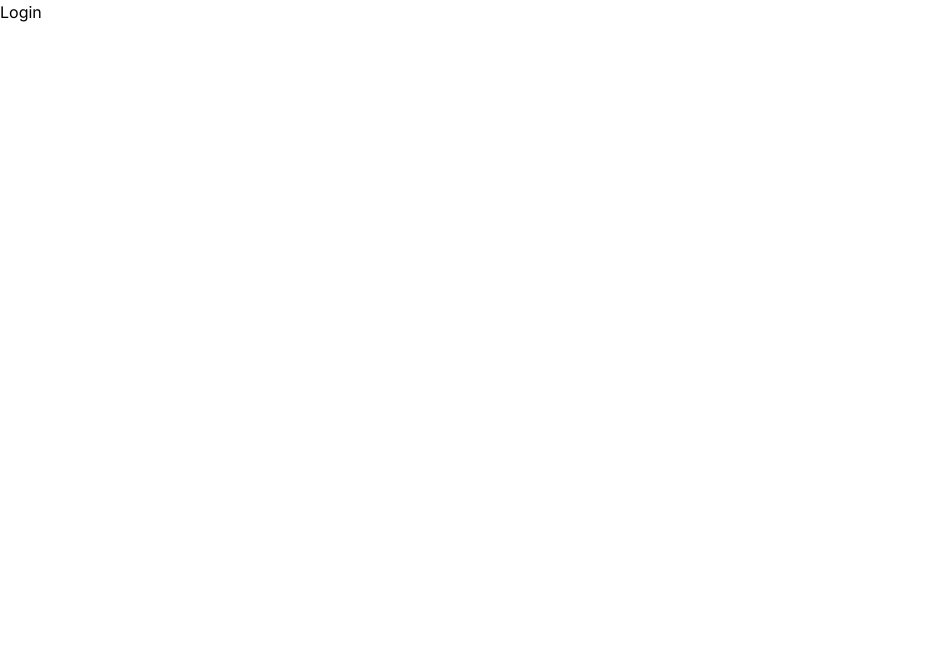
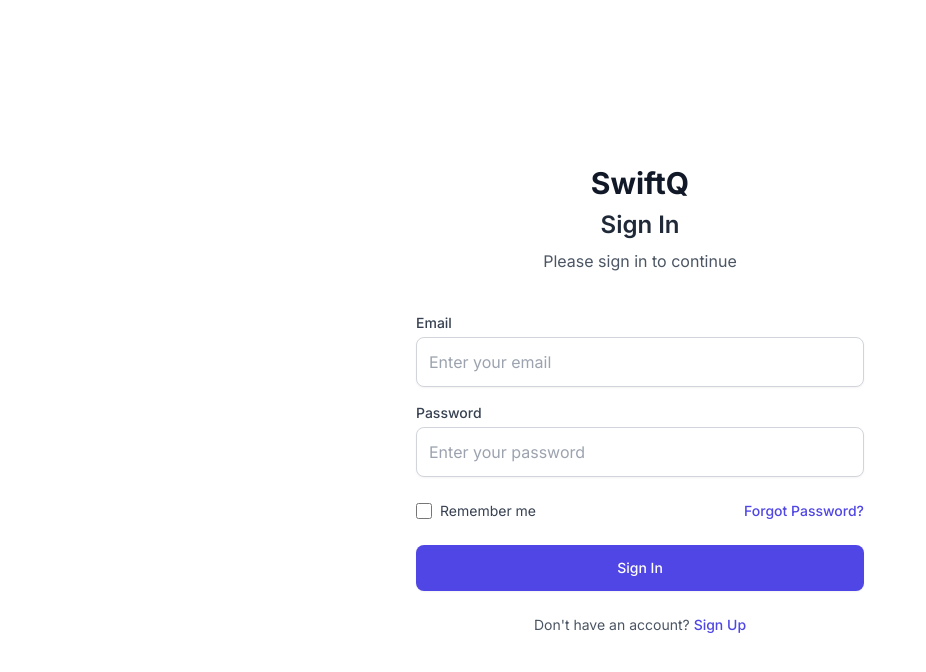
Before and after one commit to MohamDahALU/foundations-swiftq, a React (Vite) app: page /login in a window 1280 px wide. Shown: the top 672 px of the page, without its empty margins (0-926 px from the left). Built offline with nearby package versions, Linux system fonts and the light colour scheme.

Commit message:
feat: add join login design

```diff
--- a/src/App.tsx
+++ b/src/App.tsx
@@ -1,6 +1,7 @@
 import { createBrowserRouter, RouterProvider } from "react-router-dom";
 import Home from "./pages/Home";
 import JoinQueue from "./pages/JoinQueue";
+import Login from "./pages/Login";
 
 const router = createBrowserRouter([
   {
@@ -44,7 +45,7 @@ const router = createBrowserRouter([
       // Auth Views
       {
         path: "/login",
-        element: <h1>Login</h1>
+        element: <Login />
       },
       {
         path: "/register",
--- a/src/pages/JoinQueue.tsx
+++ b/src/pages/JoinQueue.tsx
@@ -0,0 +1,75 @@
+import logoFull from "../assets/logoFull.png";
+import rays from "../assets/rays.png";
+
+import { useState } from "react";
+
+export default function JoinQueue() {
+  const [name, setName] = useState("");
+
+  return (
+    <>
+      <div className="min-h-screen bg-primary flex flex-col items-center py-0 px-4 relative">
+        {/* Top rays */}
+        <div className="flex justify-center w-52 -mt-5">
+          <img src={rays} />
+        </div>
+
+        {/* Logo */}
+        <div className="bg-white rounded-full w-full max-w-md pb-6 mb-4 flex justify-center">
+          <img src={logoFull} alt="Logo" className="max-h-20" />
+        </div>
+
+        {/* Main Card */}
+        <div className="bg-white rounded-3xl w-full max-w-md p-6 mb-4">
+          <h2 className="text-2xl font-bold text-center mb-4">My Queue</h2>
+
+          {/* Previous positions section */}
+          <div className="bg-lime-100 rounded-2xl p-6 mb-8">
+            <h3 className="text-xl font-bold mb-2">Your Previous Positions</h3>
+            <p className="text-base mb-1">You already have active positions in this queue.</p>
+            <p className="text-base mb-6">You can return to one of them:</p>
+
+            <div className="mb-4">
+              <h4 className="text-xl font-bold">Customer 2</h4>
+              <p className="text-sm">Joined: 7/1/2025, 10:54:44 AM</p>
+              <p className="text-sm">Status: <span className="text-red-500">Waiting</span></p>
+            </div>
+
+            <button className="bg-primary rounded-full py-2 px-12 w-full max-w-xs mx-auto block mb-4">
+              Return
+            </button>
+
+            <p className="text-center">Or join as a new customer below.</p>
+          </div>
+
+          {/* Join form */}
+          <div className="mb-6">
+            <label htmlFor="name" className="block text-xl font-bold mb-2">Your Name</label>
+            <input
+              type="text"
+              id="name"
+              value={name}
+              onChange={(e) => setName(e.target.value)}
+              placeholder="Enter your name (Optional)"
+              className="w-full border border-lime-300 rounded-full py-3 px-4"
+            />
+          </div>
+
+          <button className="bg-primary rounded-full py-4 px-6 w-full font-bold text-lg">
+            Join Queue
+          </button>
+        </div>
+
+        {/* Bottom rays */}
+        <div className="flex justify-center w-52">
+          <img src={rays} className="rotate-180" />
+        </div>
+
+        {/* Footer */}
+        <footer className="text-xs text-center">
+          © 2025 SwiftQ. All rights reserved.
+        </footer>
+      </div>
+    </>
+  );
+}
--- /dev/null
+++ b/src/pages/Login.tsx
@@ -0,0 +1,101 @@
+import { useState } from 'react';
+import { Link } from 'react-router-dom';
+
+export default function Login() {
+  const [email, setEmail] = useState('');
+  const [password, setPassword] = useState('');
+
+  const handleSubmit = (e: React.FormEvent) => {
+    e.preventDefault();
+    // Handle login logic here
+    console.log({ email, password });
+  };
+
+  return (
+    <div className="min-h-screen flex items-center justify-center bg-white p-4">
+      <div className="max-w-md w-full">
+        <div className="text-center mb-10">
+          <h1 className="text-3xl font-bold text-gray-900">SwiftQ</h1>
+          <h2 className="mt-2 text-2xl font-semibold text-gray-800">Sign In</h2>
+          <p className="mt-2 text-gray-600">Please sign in to continue</p>
+        </div>
+
+        <form className="space-y-6" onSubmit={handleSubmit}>
+          <div className="space-y-4">
+            <div>
+              <label htmlFor="email" className="block text-sm font-medium text-gray-700 mb-1">
+                Email
+              </label>
+              <input
+                id="email"
+                name="email"
+                type="email"
+                autoComplete="email"
+                required
+                className="appearance-none block w-full px-3 py-3 border border-gray-300 rounded-lg shadow-sm placeholder-gray-400 focus:outline-none focus:ring-indigo-500 focus:border-indigo-500"
+                placeholder="Enter your email"
+                value={email}
+                onChange={(e) => setEmail(e.target.value)}
+              />
+            </div>
+
+            <div>
+              <label htmlFor="password" className="block text-sm font-medium text-gray-700 mb-1">
+                Password
+              </label>
+              <input
+                id="password"
+                name="password"
+                type="password"
+                autoComplete="current-password"
+                required
+                className="appearance-none block w-full px-3 py-3 border border-gray-300 rounded-lg shadow-sm placeholder-gray-400 focus:outline-none focus:ring-indigo-500 focus:border-indigo-500"
+                placeholder="Enter your password"
+                value={password}
+                onChange={(e) => setPassword(e.target.value)}
+              />
+            </div>
+          </div>
+
+          <div className="flex items-center justify-between">
+            <div className="flex items-center">
+              <input
+                id="remember-me"
+                name="remember-me"
+                type="checkbox"
+                className="h-4 w-4 text-indigo-600 focus:ring-indigo-500 border-gray-300 rounded"
+              />
+              <label htmlFor="remember-me" className="ml-2 block text-sm text-gray-700">
+                Remember me
+              </label>
+            </div>
+
+            <div className="text-sm">
+              <a href="#" className="font-medium text-indigo-600 hover:text-indigo-500">
+                Forgot Password?
+              </a>
+            </div>
+          </div>
+
+          <div>
+            <button
+              type="submit"
+              className="w-full flex justify-center py-3 px-4 border border-transparent rounded-lg shadow-sm text-sm font-medium text-white bg-indigo-600 hover:bg-indigo-700 focus:outline-none focus:ring-2 focus:ring-offset-2 focus:ring-indigo-500"
+            >
+              Sign In
+            </button>
+          </div>
+        </form>
+
+        <div className="mt-6 text-center">
+          <p className="text-sm text-gray-600">
+            Don't have an account?{' '}
+            <Link to="/register" className="font-medium text-indigo-600 hover:text-indigo-500">
+              Sign Up
+            </Link>
+          </p>
+        </div>
+      </div>
+    </div>
+  );
+}
```
Also changed, not shown: src/assets/logoBanner.png (added), src/assets/logoFull.png.
